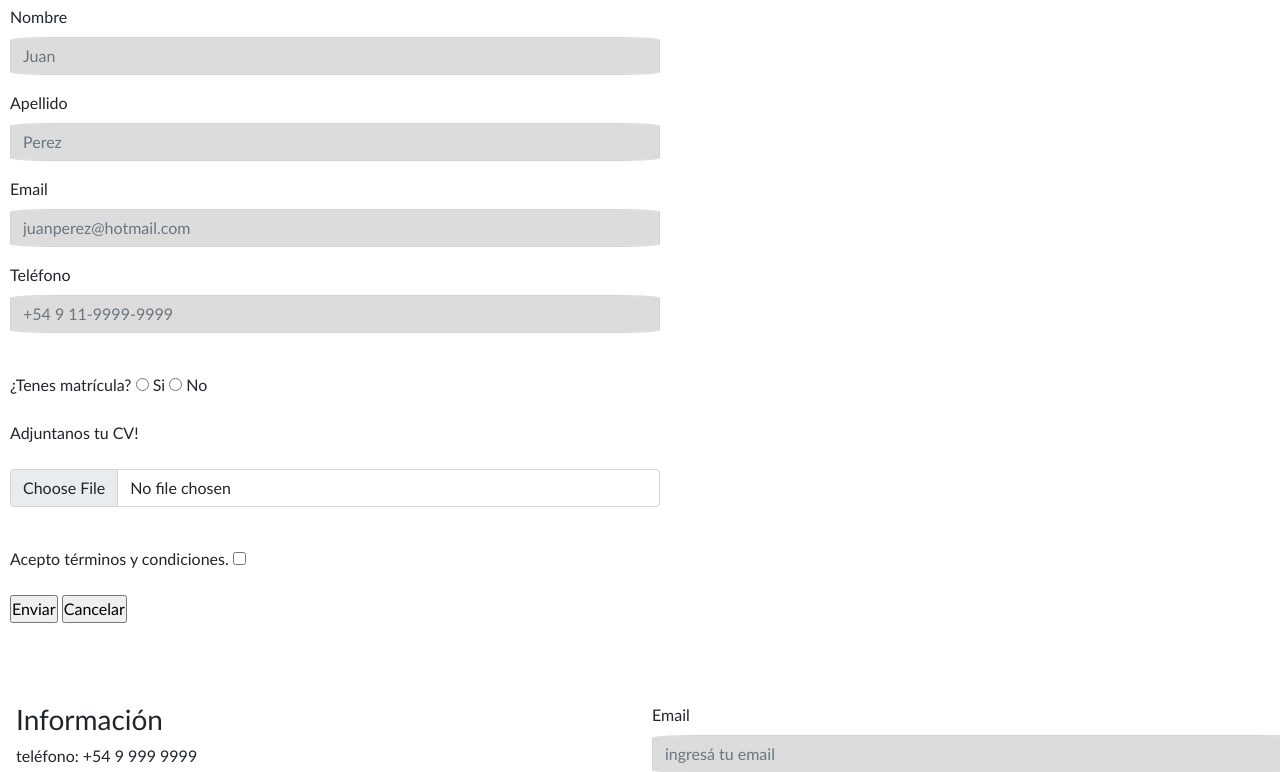
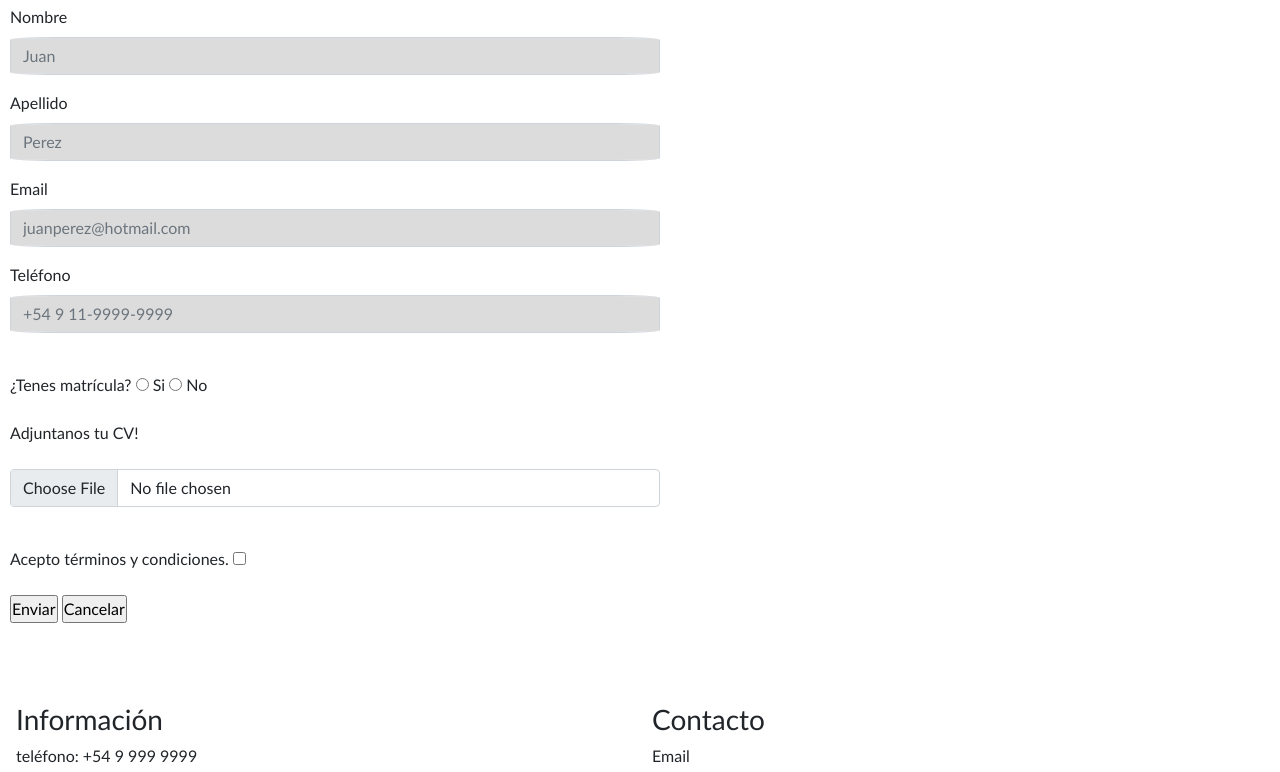
Before and after one commit to sotelodario/comision36545, a plain HTML site: page secciones/trabaja_con_nosotros.html in a window 1280 px wide. Shown: the part 191-963 px from the top of the page. Drawn offline with nearby package versions, Linux system fonts and the light colour scheme.

Commit message:
arreglado contacto footer

```diff
--- a/secciones/trabaja_con_nosotros.html
+++ b/secciones/trabaja_con_nosotros.html
@@ -190,6 +190,7 @@
 
           <div class="col-sm-12 col-md-6">
             <div>
+              <h3>Contacto</h3>
               <div class="mb-3">
                 <label for="exampleFormControlInput1" class="form-label"
                   >Email</label
@@ -201,6 +202,7 @@
                   placeholder="ingresá tu email"
                 />
               </div>
+
               <div class="mb-3">
                 <label for="exampleFormControlTextarea1" class="form-label"
                   >Contanos tu duda!</label
```
Also changed, not shown: index.html (+1 -0 lines), secciones/novedades.html (+1 -0 lines), secciones/quienes_somos.html (+1 -0 lines), secciones/servicios.html (+1 -0 lines).
